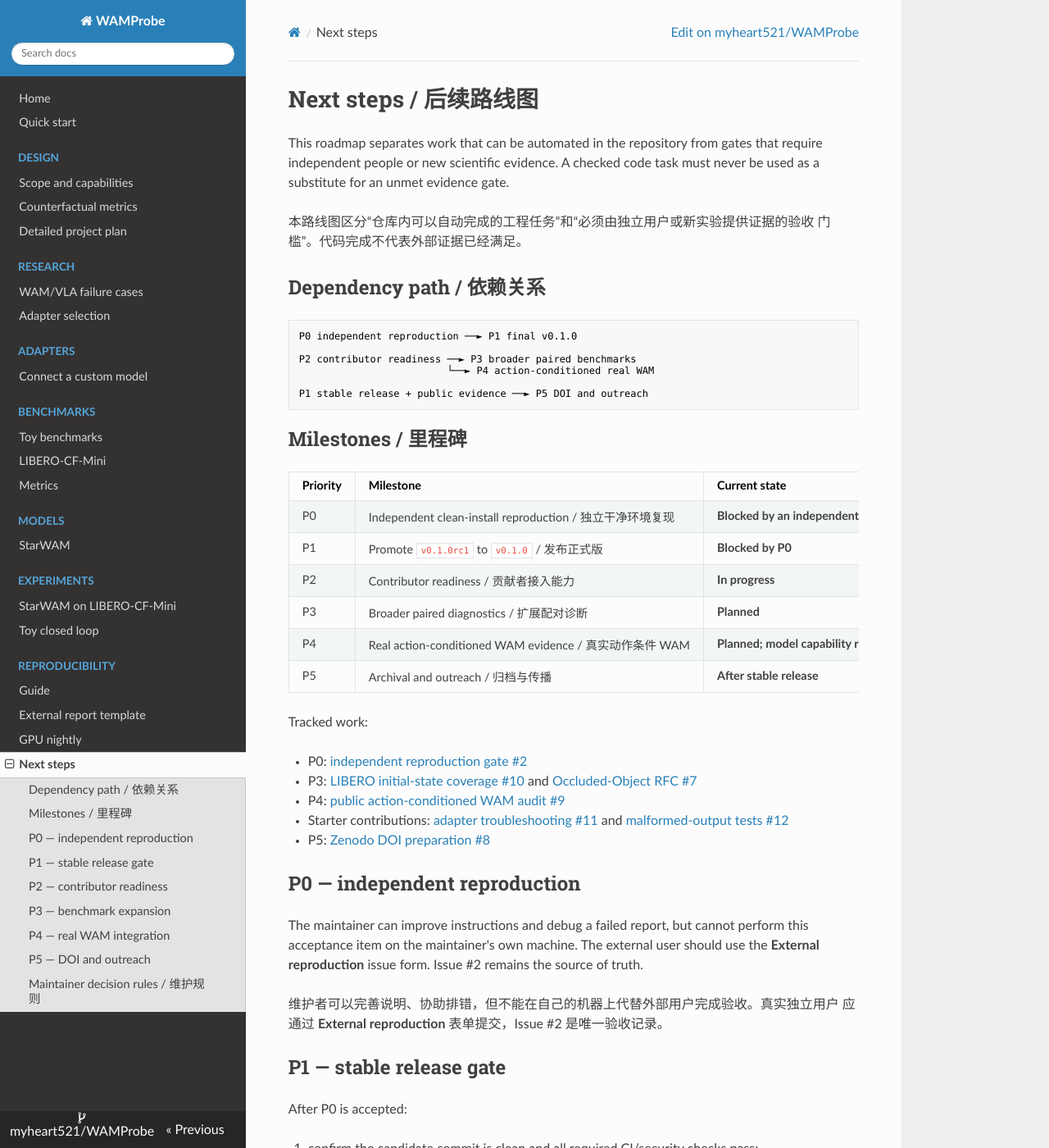
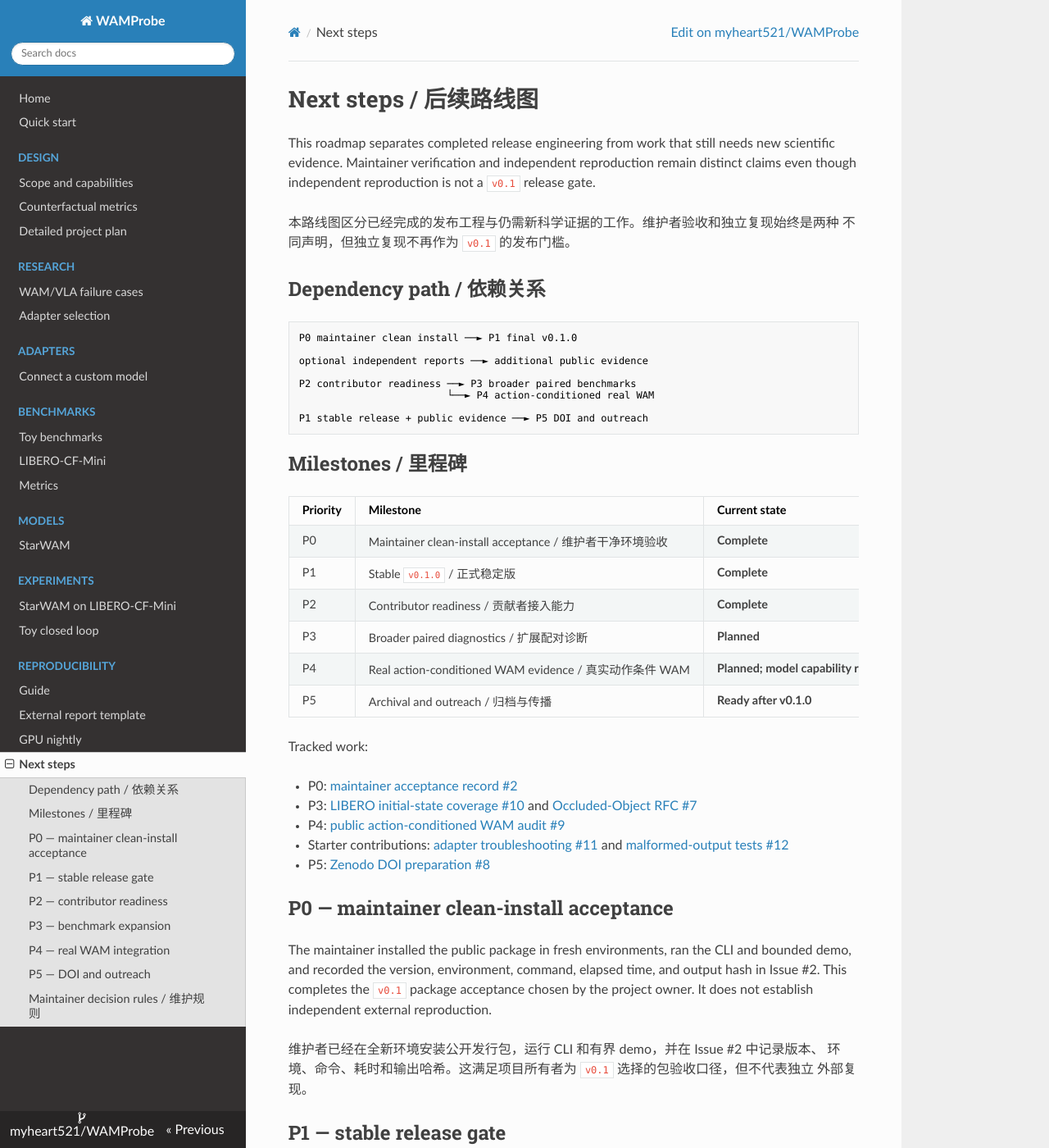
Before and after one commit to myheart521/WAMProbe, an MkDocs documentation site: the page built from docs/NEXT_STEPS.md, in a window 1280 px wide and 1400 px high. Shown: the whole window at 82% size. Built offline with MkDocs 1.6.1, drawn with Linux system fonts in a browser that asks for light colours; nearby versions of some CDN libraries; some of the changed text lies outside the part shown.

````diff
--- a/docs/NEXT_STEPS.md
+++ b/docs/NEXT_STEPS.md
@@ -1,16 +1,18 @@
 # Next steps / 后续路线图
 
-This roadmap separates work that can be automated in the repository from gates
-that require independent people or new scientific evidence. A checked code task
-must never be used as a substitute for an unmet evidence gate.
+This roadmap separates completed release engineering from work that still needs new
+scientific evidence. Maintainer verification and independent reproduction remain distinct
+claims even though independent reproduction is not a `v0.1` release gate.
 
-本路线图区分“仓库内可以自动完成的工程任务”和“必须由独立用户或新实验提供证据的验收
-门槛”。代码完成不代表外部证据已经满足。
+本路线图区分已经完成的发布工程与仍需新科学证据的工作。维护者验收和独立复现始终是两种
+不同声明，但独立复现不再作为 `v0.1` 的发布门槛。
 
 ## Dependency path / 依赖关系
 
 ```text
-P0 independent reproduction ──► P1 final v0.1.0
+P0 maintainer clean install ──► P1 final v0.1.0
+
+optional independent reports ──► additional public evidence
 
 P2 contributor readiness ──► P3 broader paired benchmarks
                          └──► P4 action-conditioned real WAM
@@ -22,16 +24,16 @@ P1 stable release + public evidence ──► P5 DOI and outreach
 
 | Priority | Milestone | Current state | Completion evidence |
 |---|---|---|---|
-| P0 | Independent clean-install reproduction / 独立干净环境复现 | **Blocked by an independent user** | A non-maintainer posts commit, environment, commands, exit status, elapsed time, and output hash in Issue #2 |
-| P1 | Promote `v0.1.0rc1` to `v0.1.0` / 发布正式版 | **Blocked by P0** | P0 accepted, release audit green, signed/tagged release artifacts and provenance available |
-| P2 | Contributor readiness / 贡献者接入能力 | **In progress** | Runnable adapter starter, contribution/result forms, roadmap, labeled starter issues, green CI |
+| P0 | Maintainer clean-install acceptance / 维护者干净环境验收 | **Complete** | Public wheel and PyPI installs, exact commands, exit status, elapsed time, and output hash recorded in Issue #2 |
+| P1 | Stable `v0.1.0` / 正式稳定版 | **Complete** | Release audit green, tagged artifacts and provenance available, published-package smoke passed |
+| P2 | Contributor readiness / 贡献者接入能力 | **Complete** | Runnable adapter starter, contribution/result forms, roadmap, labeled starter issues, green CI |
 | P3 | Broader paired diagnostics / 扩展配对诊断 | **Planned** | More LIBERO initial states plus Occluded-Object memory benchmark with restore/order checks |
 | P4 | Real action-conditioned WAM evidence / 真实动作条件 WAM | **Planned; model capability required** | Public model exposes candidate-conditioned futures, adapter passes semantic tests, bounded report is reproducible |
-| P5 | Archival and outreach / 归档与传播 | **After stable release** | Zenodo DOI, updated citation metadata, release notes, public result call |
+| P5 | Archival and outreach / 归档与传播 | **Ready after v0.1.0** | Zenodo DOI, updated citation metadata, release notes, public result call |
 
 Tracked work:
 
-- P0: [independent reproduction gate #2](https://github.com/myheart521/WAMProbe/issues/2)
+- P0: [maintainer acceptance record #2](https://github.com/myheart521/WAMProbe/issues/2)
 - P3: [LIBERO initial-state coverage #10](https://github.com/myheart521/WAMProbe/issues/10)
   and [Occluded-Object RFC #7](https://github.com/myheart521/WAMProbe/issues/7)
 - P4: [public action-conditioned WAM audit #9](https://github.com/myheart521/WAMProbe/issues/9)
@@ -39,19 +41,20 @@ Tracked work:
   and [malformed-output tests #12](https://github.com/myheart521/WAMProbe/issues/12)
 - P5: [Zenodo DOI preparation #8](https://github.com/myheart521/WAMProbe/issues/8)
 
-## P0 — independent reproduction
+## P0 — maintainer clean-install acceptance
 
-The maintainer can improve instructions and debug a failed report, but cannot
-perform this acceptance item on the maintainer's own machine. The external user
-should use the **External reproduction** issue form. Issue #2 remains the source
-of truth.
+The maintainer installed the public package in fresh environments, ran the CLI and bounded
+demo, and recorded the version, environment, command, elapsed time, and output hash in
+Issue #2. This completes the `v0.1` package acceptance chosen by the project owner. It does
+not establish independent external reproduction.
 
-维护者可以完善说明、协助排错，但不能在自己的机器上代替外部用户完成验收。真实独立用户
-应通过 **External reproduction** 表单提交，Issue #2 是唯一验收记录。
+维护者已经在全新环境安装公开发行包，运行 CLI 和有界 demo，并在 Issue #2 中记录版本、
+环境、命令、耗时和输出哈希。这满足项目所有者为 `v0.1` 选择的包验收口径，但不代表独立
+外部复现。
 
 ## P1 — stable release gate
 
-After P0 is accepted:
+The stable release procedure is:
 
 1. confirm the candidate commit is clean and all required CI/security checks pass;
 2. run the documented reproducible build and archive audit;
@@ -59,7 +62,7 @@ After P0 is accepted:
 4. publish the final tag and artifacts through the release workflow;
 5. verify a clean install from the published package.
 
-Do not publish `v0.1.0` before P0.
+P0 is complete. Published-package smoke evidence closes P1.
 
 ## P2 — contributor readiness
 
@@ -100,12 +103,12 @@ after the semantic smoke test passes.
 ## P5 — DOI and outreach
 
 Prepare Zenodo metadata and communication material after the stable release so
-the DOI points to immutable public artifacts. Outreach should ask for independent
-reproductions and comparable structured reports, not only stars or screenshots.
+the DOI points to immutable public artifacts. The project may accept optional independent
+reproductions and comparable structured reports without treating them as a release gate.
 
 ## Maintainer decision rules / 维护规则
 
-- Never mark P0 complete from a maintainer-controlled machine.
+- Never describe a maintainer-controlled check as independent reproduction.
 - Never release a metric without an anti-gaming or failure-baseline test.
 - Never label a proxy as a capability the model does not expose.
 - Never commit checkpoints, datasets, credentials, or generated private evidence.
--- a/docs/models/STARWAM.md
+++ b/docs/models/STARWAM.md
@@ -13,7 +13,7 @@ and validated against the public Draft 2020-12 capability schema in CI.
 | Released model | `panshaohua/starwam@7d4bfe3ec76172ca17169fa959d21da099d386fe` |
 | Checkpoint SHA256 | `d24edea01579880327cfd9dc84d24adab82e420dca9652e614ad697bc8cc5378` |
 | Backbone | Wan2.2 TI2V-5B revision `921dbaf3f1674a56f47e83fb80a34bac8a8f203e` |
-| Adapter version | `0.1.0rc1` |
+| Adapter version | `0.1.0` |
 | Upstream code/model license | Apache-2.0 as declared by upstream repositories |
 
 The WAMProbe adapter is an isolated integration target, not a reimplementation or an
--- a/docs/reproducibility/REPRODUCIBILITY.md
+++ b/docs/reproducibility/REPRODUCIBILITY.md
@@ -57,10 +57,13 @@ byte-reproducible distributions, a `release-manifest.json`, a passing offline cl
 install, and matching evidence hashes. See
 [`release/README.md`](https://github.com/myheart521/WAMProbe/blob/main/release/README.md).
 
-## Independent reproduction report
+## Maintainer acceptance and optional independent reports
 
-An external reproducer should record the Git commit/tag, operating system, Python version,
-install command, exact smoke command, exit status, output JSON SHA256, elapsed time, and any
-deviation. A template is provided in
-[`EXTERNAL_REPRODUCTION_TEMPLATE.md`](EXTERNAL_REPRODUCTION_TEMPLATE.md). Maintainers must
-not mark the external-smoke release gate complete from a run on their own machine.
+The `v0.1.0` release uses a documented maintainer clean-install check as its package
+acceptance gate. The report must record the Git tag, operating system, Python version,
+install command, exact smoke command, exit status, output JSON SHA256, elapsed time, and
+any deviation. Issue #2 preserves the public record.
+
+Independent reports remain welcome as additional evidence. A template is provided in
+[`EXTERNAL_REPRODUCTION_TEMPLATE.md`](EXTERNAL_REPRODUCTION_TEMPLATE.md). A maintainer-run
+check must always be labeled as maintainer evidence and never described as independent.
--- a/pyproject.toml
+++ b/pyproject.toml
@@ -4,7 +4,7 @@ build-backend = "hatchling.build"
 
 [project]
 name = "wamprobe"
-version = "0.1.0rc1"
+version = "0.1.0"
 description = "Causal consistency and control-utility evaluation for World Action Models"
 readme = "README.md"
 requires-python = ">=3.11"
--- a/src/wamprobe/__init__.py
+++ b/src/wamprobe/__init__.py
@@ -1,3 +1,3 @@
 """WAMProbe: counterfactual evaluation for World Action Models."""
 
-__version__ = "0.1.0rc1"
+__version__ = "0.1.0"
````
Also changed, not shown: CHANGELOG.md (+25 -0 lines), CONTRIBUTING.md (+3 -2 lines), README.md (+15 -13 lines), README.zh-CN.md (+14 -12 lines), docs/WAMProbe_PLAN.md (+14 -9 lines), release/README.md (+20 -15 lines), 6 other files.
